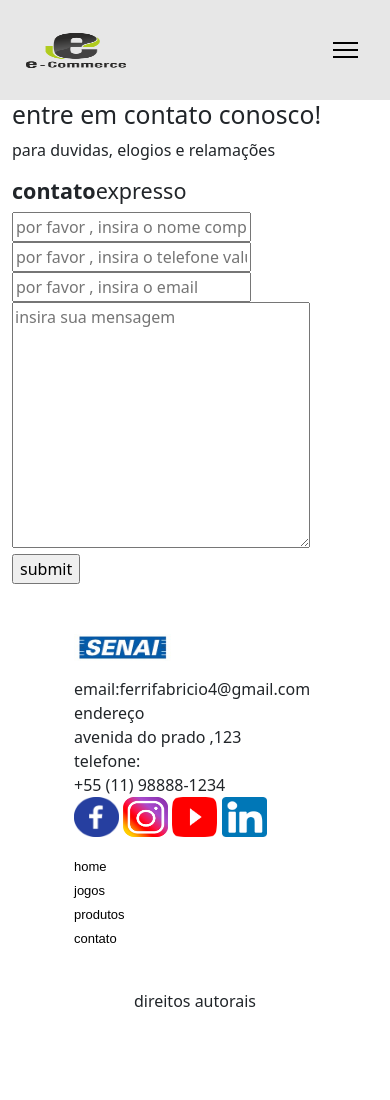
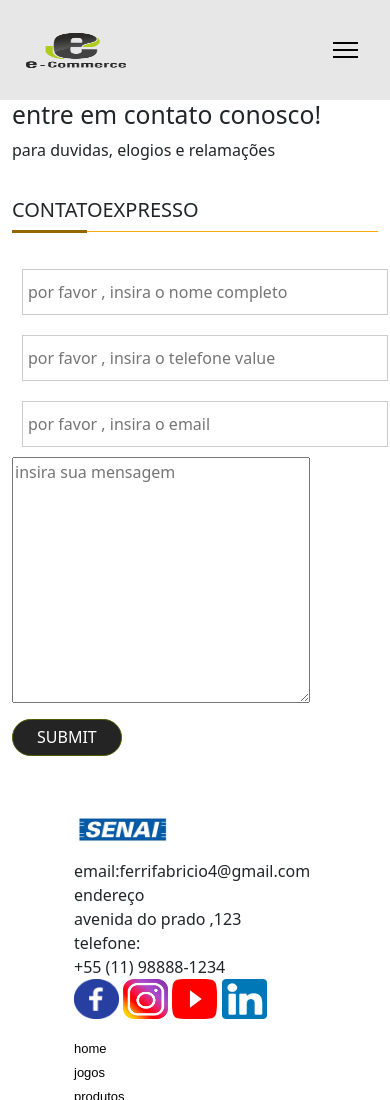
Before and after one commit to fahh123/ecommerce, a plain HTML site: page contato.html in a window 390 px wide. Shown: the top 1100 px of the page. Before the commit the page ends 1029 px from the top, so only its background shows below. Drawn offline with Linux system fonts and the light colour scheme.

Commit message:
projeto ecommerce rev.14

```diff
--- a/contato.html
+++ b/contato.html
@@ -50,8 +50,10 @@
                         <input type="text" required="" placeholder="por favor , insira o email" value="" name="name" class="txt">
 
                         <textarea placeholder="insira sua mensagem" name="mess" type="text" class="text_3" cols="30" rows="10"></textarea>
-                        <input type="submit" value="submit" name="submit" class="txt2">
+
                     </form>
+
+                    <input type="submit" value="submit" name="submit" class="txt2">
 
                     </div>
                 </div>
--- a/css/styles.css
+++ b/css/styles.css
@@ -159,6 +159,79 @@ border-bottom: 2px solid rgba(0,0,0, 0.5);
     .embed-container iframe {
         margin-top: 10px;
     }
+
+    form_main {
+        width: 100%;
+    }
+
+    .form_main h4 {
+        font-family: system-ui, -apple-system, BlinkMacSystemFont, 'Segoe UI', Roboto, Oxygen, Ubuntu, Cantarell, 'Open Sans', 'Helvetica Neue', sans-serif;
+        font-size: 20px;
+        font-weight: 300;
+        margin-bottom: 15px;
+        margin-top: 20px;
+        text-transform: uppercase;
+    }
+
+    .heading {
+        border-bottom: 1px solid #fcab0e;
+        padding-bottom: 9px;
+        position: relative;
+    }
+
+
+    .heading span {
+        background: #936600 none repeat scroll 0 0;
+        bottom: -2px;
+        height: 3px;
+        left: 0;
+        position: absolute;
+        width: 75px;
+    }
+
+    .form {
+        border-radius: 7px;
+        padding: 6px;
+    }
+
+    .txt[type="text"] {
+        border: 1px solid #ccc;
+        margin: 10px;
+        padding: 10px 0 10px 5px;
+        width: 100%;
+
+
+    }
+
+    .txt_3 [type="text"] {
+        margin: 10px 0 0;
+        padding: 10px 0 10 5px;
+        width: 100%;
+    }
+
+    .txt2[type="submit"] {
+        background: #242424 none repeat scroll 0 0;
+        border: 1px solid #4f5c04;
+        border-radius: 25px;
+        color: #fff;
+        font-size: 16px;
+        font-style: normal;
+        line-height: 35px;
+        margin: 10px 0;
+        padding: 0;
+        text-transform: uppercase;
+        width: 30%;
+
+    }
+    .txt2:hover {
+        background: rgba(0, 0,0, 0) none repeat scroll 0 0;
+        color: #5793ef;
+        transition: all 0.5s ease 0s;
+
+    }
+
+
+
 }
 
 
@@ -362,3 +435,73 @@ border-bottom: 2px solid rgba(0,0,0, 0.5);
 .embed-container .col-sm{
     margin-top: 10px;
 }
+
+.form_main {
+    width: 100%;
+}
+
+.form_main h4 {
+    font-family: system-ui, -apple-system, BlinkMacSystemFont, 'Segoe UI', Roboto, Oxygen, Ubuntu, Cantarell, 'Open Sans', 'Helvetica Neue', sans-serif;
+    font-size: 20px;
+    font-weight: 300;
+    margin-bottom: 15px;
+    margin-top: 20px;
+    text-transform: uppercase;
+}
+
+.heading {
+    border-bottom: 1px solid #fcab0e;
+    padding-bottom: 9px;
+    position: relative;
+}
+
+
+.heading span {
+    background: #936600 none repeat scroll 0 0;
+    bottom: -2px;
+    height: 3px;
+    left: 0;
+    position: absolute;
+    width: 75px;
+}
+
+.form {
+    border-radius: 7px;
+    padding: 6px;
+}
+
+.txt[type="text"] {
+    border: 1px solid #ccc;
+    margin: 10px;
+    padding: 10px 0 10px 5px;
+    width: 100%;
+
+
+}
+
+.txt_3 [type="text"] {
+    margin: 10px 0 0;
+    padding: 10px 0 10 5px;
+    width: 100%;
+}
+
+.txt2[type="submit"] {
+    background: #242424 none repeat scroll 0 0;
+    border: 1px solid #4f5c04;
+    border-radius: 25px;
+    color: #fff;
+    font-size: 16px;
+    font-style: normal;
+    line-height: 35px;
+    margin: 10px 0;
+    padding: 0;
+    text-transform: uppercase;
+    width: 30%;
+
+}
+.txt2:hover {
+    background: rgba(0, 0,0, 0) none repeat scroll 0 0;
+    color: #5793ef;
+    transition: all 0.5s ease 0s;
+
+}
```
